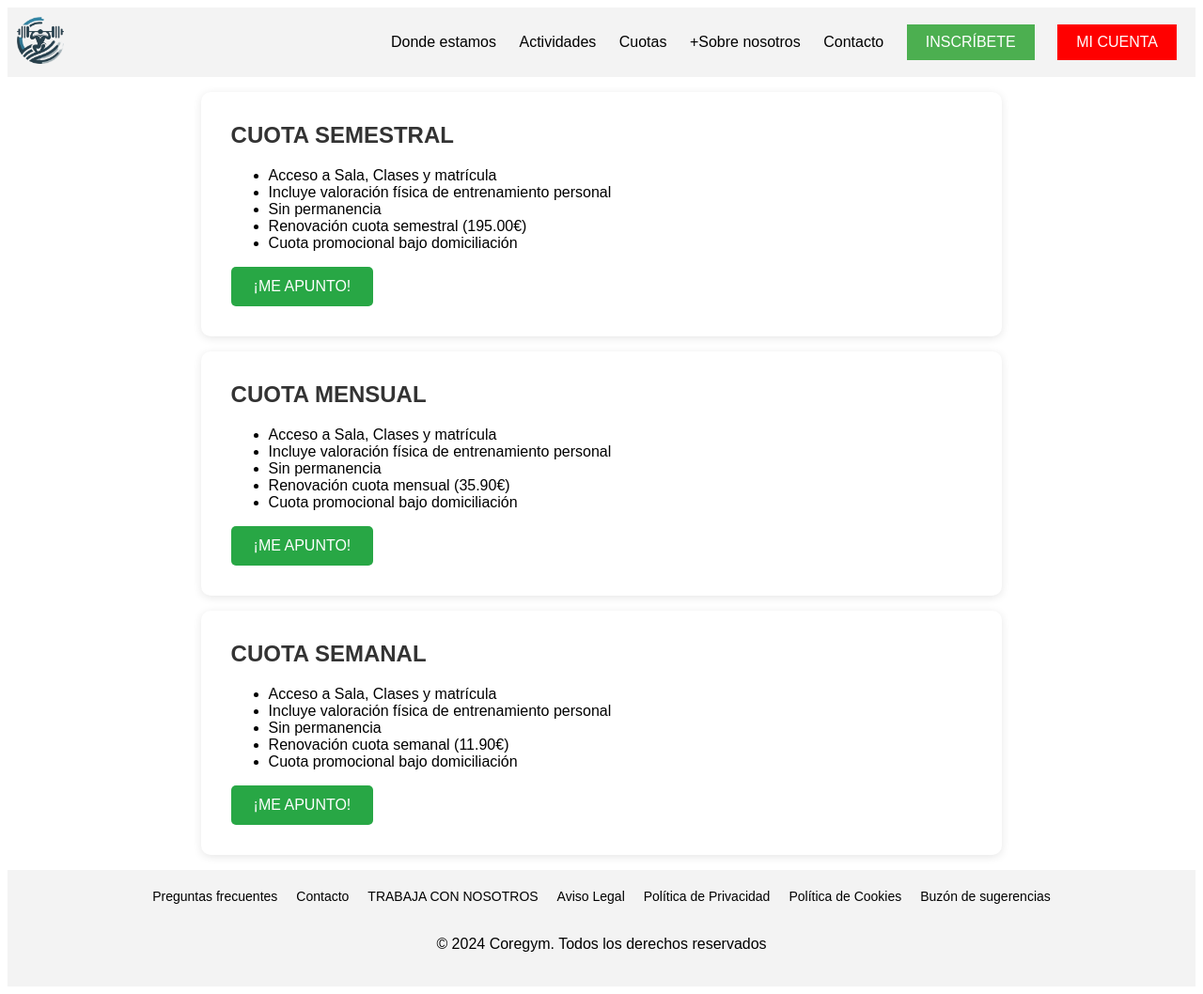
After one commit to Alberto-1309/coregym, a PHP site: page /cuotas.php in a window 1280 px wide. The commit adds this page. Shown: the whole page at 94% size. Run offline with PHP 8.4, Linux system fonts and the light colour scheme.

Commit message:
añadido ficheros

```diff
--- /dev/null
+++ b/cuotas.php
@@ -0,0 +1,100 @@
+<!DOCTYPE html>
+<html lang="es">
+<head>
+    <meta charset="UTF-8">
+    <meta name="viewport" content="width=device-width, initial-scale=1.0">
+    <title>Coregym</title>
+    <!-- CSS GENERAL -->
+    <link rel="stylesheet" href="css/general.css">
+    <link rel="stylesheet" href="css/header.css">
+    <link rel="stylesheet" href="css/footer.css">
+    <style>
+        .cuota {
+            background: #fff;
+            margin: 1em;
+            padding: 2em;
+            border-radius: 10px;
+            box-shadow: 0 2px 10px rgba(0, 0, 0, 0.1);
+        }
+        .cuota h2 {
+            color: #333;
+            font-size: 1.5em;
+            margin-top: 0;
+        }
+        .cuota button {
+            background-color: #28a745;
+            color: white;
+            border: none;
+            padding: 0.75em 1.5em;
+            cursor: pointer;
+            border-radius: 5px;
+            font-size: 1em;
+            margin-top: 1em;
+            display: block;
+        }
+        .cuota button:hover {
+            background-color: #218838;
+        }
+    </style>
+</head>
+<body>
+    <!-- Inclusión del header -->
+    <?php include './general/header.php';?>
+    <div class="cuerpo">
+        <!-- Asumiendo que tienes una sección como esta para cada cuota -->
+        <div class="cuota">
+            <h2>CUOTA SEMESTRAL</h2>
+            <ul>
+                <li>Acceso a Sala, Clases y matrícula</li>
+                <li>Incluye valoración física de entrenamiento personal</li>
+                <li>Sin permanencia</li>
+                <li>Renovación cuota semestral (195.00€)</li>
+                <li>Cuota promocional bajo domiciliación</li>
+            </ul>
+            <button class="btnApuntarse" data-cuota="semestral">¡ME APUNTO!</button>
+        </div>
+        <div class="cuota">
+            <h2>CUOTA MENSUAL</h2>
+            <ul>
+                <li>Acceso a Sala, Clases y matrícula</li>
+                <li>Incluye valoración física de entrenamiento personal</li>
+                <li>Sin permanencia</li>
+                <li>Renovación cuota mensual (35.90€)</li>
+                <li>Cuota promocional bajo domiciliación</li>
+            </ul>
+            <button class="btnApuntarse" data-cuota="mensual">¡ME APUNTO!</button>
+        </div>
+        <div class="cuota">
+            <h2>CUOTA SEMANAL</h2>
+            <ul>
+                <li>Acceso a Sala, Clases y matrícula</li>
+                <li>Incluye valoración física de entrenamiento personal</li>
+                <li>Sin permanencia</li>
+                <li>Renovación cuota semanal (11.90€)</li>
+                <li>Cuota promocional bajo domiciliación</li>
+            </ul>
+            <button class="btnApuntarse" data-cuota="semanal">¡ME APUNTO!</button>
+        </div>
+    </div>
+    <!-- Inclusión del footer -->
+    <?php include './general/footer.php';?>
+    <script>
+        document.addEventListener('DOMContentLoaded', function() {
+            // Agregar evento click a cada botón de ¡ME APUNTO!
+            document.querySelectorAll('.btnApuntarse').forEach(function(btn) {
+                btn.addEventListener('click', function() {
+                    // Aquí podrías establecer el tipo de cuota seleccionado, por ejemplo:
+                    var tipoDeCuota = this.getAttribute('data-cuota');
+                    // Suponiendo que tu formulario tenga un campo para el tipo de cuota:
+                    var campoCuota = document.querySelector('#formularioRegistro [name="suscripcion"]');
+                    if(campoCuota) {
+                        campoCuota.value = tipoDeCuota;
+                    }
+                    // Mostrar el modal de registro
+                    document.getElementById('modalRegistro').style.display = 'block';
+                });
+            });
+        });
+    </script>
+</body>
+</html>
--- a/general/footer.php
+++ b/general/footer.php
@@ -1,13 +1,4 @@
-<!DOCTYPE html>
-<html lang="es">
-<head>
-<meta charset="UTF-8">
-<title>Footer Example</title>
-<link rel="stylesheet" href="style.css">
-</head>
-<body>
-
-<!-- Footer -->
+<section>
     <footer>
         <div class="footer-container">
             <a href="#" class="footer-link">Preguntas frecuentes</a>
@@ -23,5 +14,4 @@
             <p>&copy; <?php echo date("Y"); ?> Coregym. Todos los derechos reservados</p>
         </div>
     </footer>
-</body>
-</html>
+</section>
--- a/general/header.php
+++ b/general/header.php
@@ -25,9 +25,7 @@
                 <button id="btnInicio">MI CUENTA</button>
             <?php endif; ?>
         </nav>
-
         <div id="mensaje" style="display:none;"></div>
-
         <!-- Modal de Registro -->
         <div id="modalRegistro" class="modal">
             <div class="modal-content">
@@ -59,11 +57,14 @@
                     <br>
                     <fieldset>
                         <legend>MEMBRESÍA</legend>
-                        <select name="suscripcion" required>
-                            <option value="semanal">Semanal</option>
-                            <option value="mensual">Mensual</option>
-                            <option value="semestral">Semestral</option>
-                        </select>
+                        <div class="selector">
+                            <select name="suscripcion" required>
+                                <option value="semanal">Semanal</option>
+                                <option value="mensual">Mensual</option>
+                                <option value="semestral">Semestral</option>
+                            </select>
+                        </div>
+                        <span id="precioSuscripcion"></span>
                     </fieldset>
                     <br>
                     <fieldset>
@@ -85,7 +86,6 @@
                 </form>
             </div>
         </div>
-
         <!-- Modal de Pago -->
         <div id="modalPago" class="modal">
             <div class="modal-content">
@@ -113,15 +113,12 @@
         </div>
     </header>
 </section>
-
 <script>
     document.addEventListener('DOMContentLoaded', (event) => {
         const btnCerrarSesion = document.getElementById('btnCerrarSesion');
-
         if (btnCerrarSesion) {
             btnCerrarSesion.addEventListener('click', function(e) {
                 e.preventDefault();
-
                 // Realiza una solicitud AJAX para cerrar sesión
                 fetch('general/logout.php', {
                     method: 'POST',
@@ -142,22 +139,18 @@
         }
     });
 </script>
-
 <script>
     // Ya tienes los manejadores onclick inline en tu HTML que cierran los modales correspondientes.
     var modalRegistro = document.getElementById("modalRegistro");
     var modalLogin = document.getElementById("modalLogin");
     var btnRegistro = document.getElementById("btnRegistrarse");
     var btnLogin = document.getElementById("btnInicio");
-
     btnRegistro.onclick = function() {
         modalRegistro.style.display = "block";
     }
-
     btnLogin.onclick = function() {
         modalLogin.style.display = "block";
     }
-
     window.onclick = function(event) {
         if (event.target == modalRegistro) {
             modalRegistro.style.display = "none";
@@ -168,32 +161,26 @@
         }
     }
 </script>
-
 <script>
     var modalPago = document.getElementById("modalPago");
     var btnPagarInscribirse = document.getElementById("btnPagarInscribirse");
-
     // Manejador del evento submit para el formulario
     document.getElementById('formularioRegistro').addEventListener('submit', function(e) {
         e.preventDefault(); // Previene el envío tradicional del formulario
         verificarCorreoYMostrarModal("input[type=email]", modalPago, true); // Verifica correo y muestra modalPago si es necesario
     });
-
     btnPagarInscribirse.onclick = function() {
         var datosFormulario = new FormData(document.getElementById('formularioRegistro'));
         registrarDatos(datosFormulario); // Función para registrar los datos y manejar la lógica de pago
     };
-
     function mostrarMensaje(mensaje, esError = false) {
         var mensajeDiv = document.getElementById('mensaje');
         mensajeDiv.textContent = mensaje;
         mensajeDiv.style.display = 'block';
-
         //Color de mensaje de error y si no es error color de mensaje de exito
         mensajeDiv.style.backgroundColor = esError ? '#ffb3b3' : '#fff';
         mensajeDiv.style.color = esError ? '#d8000c' : '#333';
         mensajeDiv.style.borderColor = esError ? '#d8000c' : '#888';
-
         setTimeout(function() {
             mensajeDiv.style.display = 'none';
         }, 2000);
@@ -202,8 +189,7 @@
     function verificarCorreoYMostrarModal(selectorCorreo, modal, esRegistro) {
         var correoInput = document.querySelector(selectorCorreo);
         var correo = correoInput.value;
-
-        fetch('verificar_correo.php', {
+        fetch('general/verificar_correo.php', {
             method: 'POST',
             body: JSON.stringify({correo: correo}),
             headers: {'Content-Type': 'application/json'}
@@ -227,7 +213,7 @@
     }
     // Función para registrar datos y manejar lógica de pago
     function registrarDatos(datosFormulario) {
-        fetch('registrar.php', {
+        fetch('general/registrar.php', {
             method: 'POST',
             body: datosFormulario
         })
@@ -236,7 +222,6 @@
             if (data.exito) {
                 // Manejo de respuesta de éxito
                 mostrarMensaje("Simulación de comunicación con el banco...");
-
                 setTimeout(function() {
                     // Aquí podrías redirigir al usuario a otra página o realizar alguna otra acción
                     mostrarMensaje("Pago realizado!");
@@ -258,9 +243,8 @@
     document.addEventListener('DOMContentLoaded', function() {
         document.getElementById('formularioLogin').addEventListener('submit', function(e) {
             e.preventDefault(); // Prevenir el envío tradicional del formulario
-
             var datosFormulario = new FormData(this); // 'this' se refiere al formulario
-            fetch('login.php', {
+            fetch('general/login.php', {
                 method: 'POST',
                 body: datosFormulario
             })
@@ -281,3 +265,23 @@
         });
     });
 </script>
+<script>
+    document.addEventListener('DOMContentLoaded', function() {
+        const precios = {
+            semanal: '11.90€',
+            mensual: '35.90€',
+            semestral: '195.00€'
+        };
+        const selectSuscripcion = document.querySelector('[name="suscripcion"]');
+        const precioSuscripcion = document.getElementById('precioSuscripcion');
+        // Función para actualizar el precio
+        const actualizarPrecio = () => {
+            const cuota = selectSuscripcion.value;
+            precioSuscripcion.textContent = precios[cuota] || '';
+        };
+        // Evento para cambiar el precio cada vez que se selecciona una nueva suscripción
+        selectSuscripcion.addEventListener('change', actualizarPrecio);
+        // Actualizar el precio inicial al cargar la página
+        actualizarPrecio();
+    });
+</script>
--- a/index.php
+++ b/index.php
@@ -8,13 +8,11 @@
     <link rel="stylesheet" href="css/general.css">
     <link rel="stylesheet" href="css/header.css">
     <link rel="stylesheet" href="css/footer.css">
-    <!-- CSS FORMULARIOS -->
-    <link rel="stylesheet" href="css/formularios.css">
 </head>
 <body>
     <!-- Inclusión del header -->
-    <?php include './general/header.php'; ?>
+    <?php include './general/header.php';?>
     <!-- Inclusión del footer -->
-    <?php include './general/footer.php'; ?>
+    <?php include './general/footer.php';?>
 </body>
 </html>
```
Also changed, not shown: css/formularios.css (deleted, +0 -67 lines), css/header.css (+72 -0 lines), donde-estamos.php (+9 -11 lines), general/login.php (added, +48 -0 lines), general/registrar.php (added, +71 -0 lines), general/verificar_correo.php (added, +39 -0 lines), login.php (deleted, +0 -48 lines), registrar.php (deleted, +0 -71 lines), verificar_correo.php (deleted, +0 -39 lines). Lines whose indentation alone changed are shown as unchanged.
